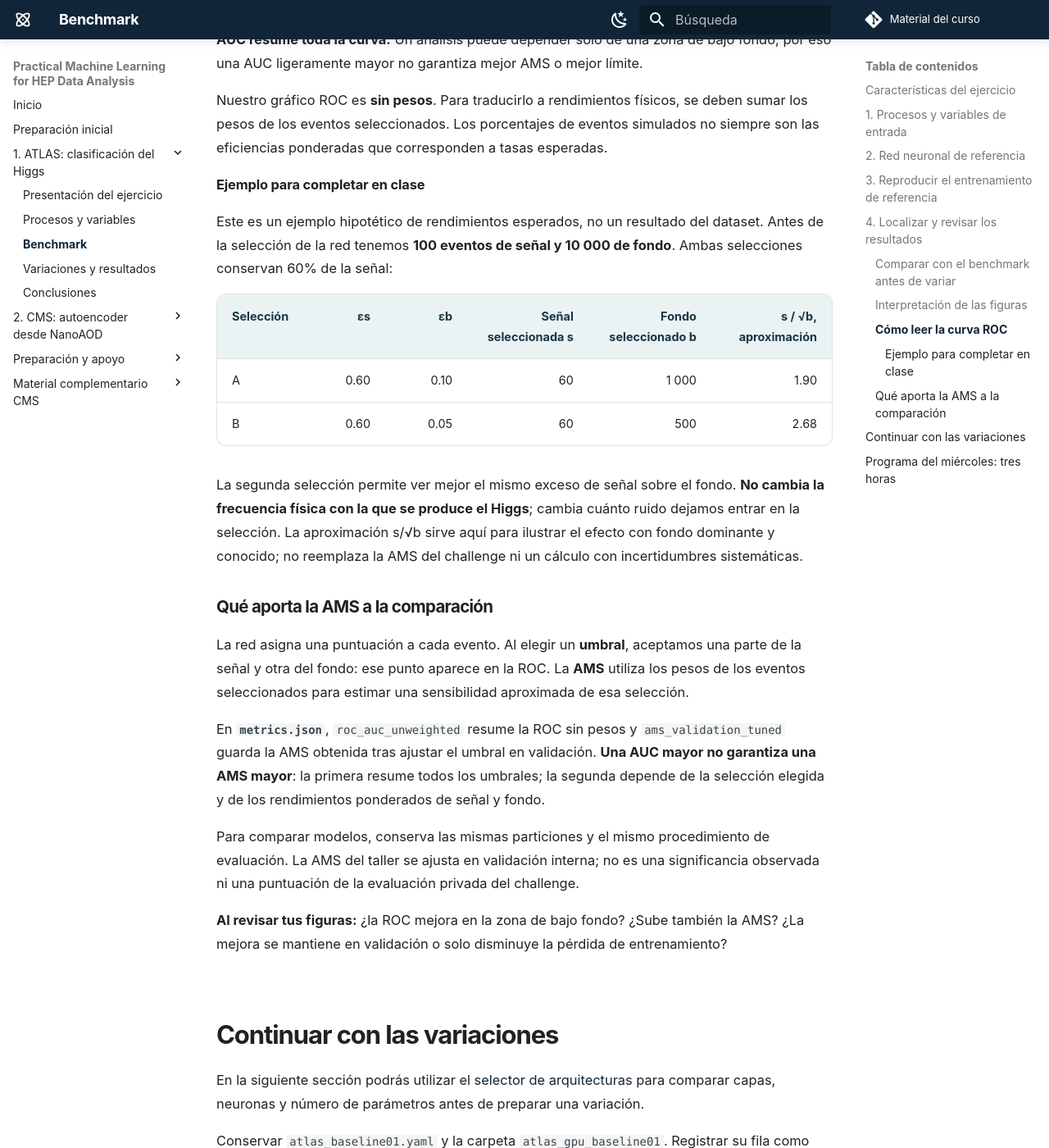
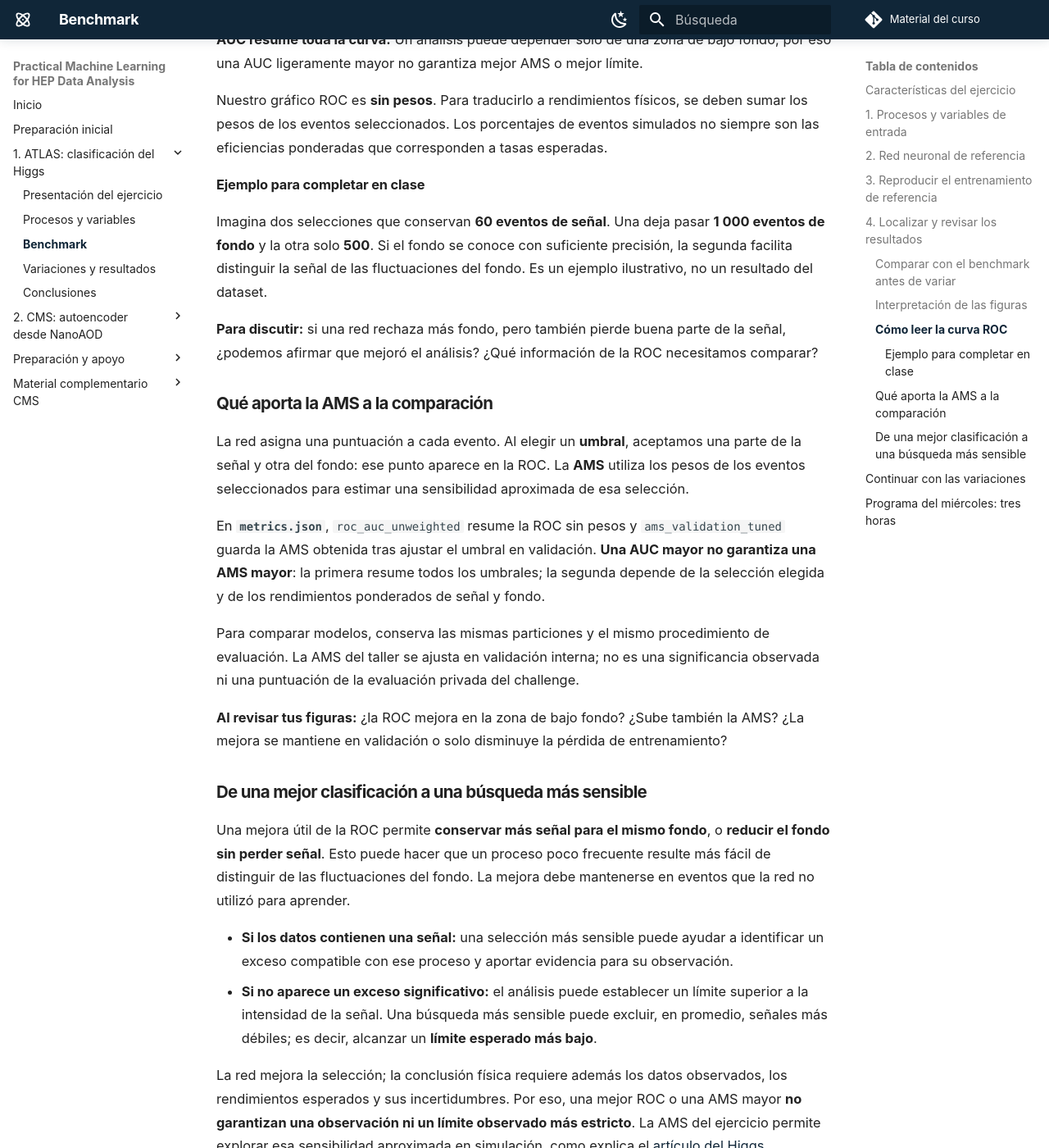
Before and after one commit to castaned/practical-ml-hep, an MkDocs documentation site: the page built from docs/laboratorio.md, in a window 1280 px wide and 1400 px high, scrolled down 6358 px. Shown: the whole window at 82% size. Built offline with MkDocs 1.6.1 and Material for MkDocs 9.7.7, drawn with Linux system fonts in a browser that asks for light colours; comment, search, counter and statistics services are not loaded; some of the changed text lies outside the part shown.

Commit message:
Explain observation and exclusion sensitivity alongside ROC and AMS without equations

```diff
--- a/docs/laboratorio.md
+++ b/docs/laboratorio.md
@@ -156,14 +156,9 @@ Nuestro gráfico ROC es **sin pesos**. Para traducirlo a rendimientos físicos,
 
 #### Ejemplo para completar en clase
 
-Este es un ejemplo hipotético de rendimientos esperados, no un resultado del dataset. Antes de la selección de la red tenemos **100 eventos de señal y 10 000 de fondo**. Ambas selecciones conservan 60% de la señal:
+Imagina dos selecciones que conservan **60 eventos de señal**. Una deja pasar **1 000 eventos de fondo** y la otra solo **500**. Si el fondo se conoce con suficiente precisión, la segunda facilita distinguir la señal de las fluctuaciones del fondo. Es un ejemplo ilustrativo, no un resultado del dataset.
 
-| Selección | εs | εb | Señal seleccionada s | Fondo seleccionado b | s / √b, aproximación |
-| --- | ---: | ---: | ---: | ---: | ---: |
-| A | 0.60 | 0.10 | 60 | 1 000 | 1.90 |
-| B | 0.60 | 0.05 | 60 | 500 | 2.68 |
-
-La segunda selección permite ver mejor el mismo exceso de señal sobre el fondo. **No cambia la frecuencia física con la que se produce el Higgs**; cambia cuánto ruido dejamos entrar en la selección. La aproximación s/√b sirve aquí para ilustrar el efecto con fondo dominante y conocido; no reemplaza la AMS del challenge ni un cálculo con incertidumbres sistemáticas.
+**Para discutir:** si una red rechaza más fondo, pero también pierde buena parte de la señal, ¿podemos afirmar que mejoró el análisis? ¿Qué información de la ROC necesitamos comparar?
 
 ### Qué aporta la AMS a la comparación {#interpretar-ams}
 
@@ -174,6 +169,17 @@ En **`metrics.json`**, `roc_auc_unweighted` resume la ROC sin pesos y `ams_valid
 Para comparar modelos, conserva las mismas particiones y el mismo procedimiento de evaluación. La AMS del taller se ajusta en validación interna; no es una significancia observada ni una puntuación de la evaluación privada del challenge.
 
 **Al revisar tus figuras:** ¿la ROC mejora en la zona de bajo fondo? ¿Sube también la AMS? ¿La mejora se mantiene en validación o solo disminuye la pérdida de entrenamiento?
+
+### De una mejor clasificación a una búsqueda más sensible {#significado-fisico}
+
+Una mejora útil de la ROC permite **conservar más señal para el mismo fondo**, o **reducir el fondo sin perder señal**. Esto puede hacer que un proceso poco frecuente resulte más fácil de distinguir de las fluctuaciones del fondo. La mejora debe mantenerse en eventos que la red no utilizó para aprender.
+
+- **Si los datos contienen una señal:** una selección más sensible puede ayudar a identificar un exceso compatible con ese proceso y aportar evidencia para su observación.
+- **Si no aparece un exceso significativo:** el análisis puede establecer un límite superior a la intensidad de la señal. Una búsqueda más sensible puede excluir, en promedio, señales más débiles; es decir, alcanzar un **límite esperado más bajo**.
+
+La red mejora la selección; la conclusión física requiere además los datos observados, los rendimientos esperados y sus incertidumbres. Por eso, una mejor ROC o una AMS mayor **no garantizan una observación ni un límite observado más estricto**. La AMS del ejercicio permite explorar esa sensibilidad aproximada en simulación, como explica el [artículo del Higgs Challenge](https://proceedings.mlr.press/v42/cowa14.html).
+
+**Qué significa entrenar mejor:** conseguir una separación que se mantenga en validación y sea útil en la región de interés. Una pérdida de entrenamiento menor, una red más profunda o una AUC global mayor no bastan por sí solas. Al comparar tus corridas, pregunta: **¿esta mejora permitiría conservar una señal débil con menos fondo, y a qué costo de tiempo?**
 
 ## Continuar con las variaciones
 
```
